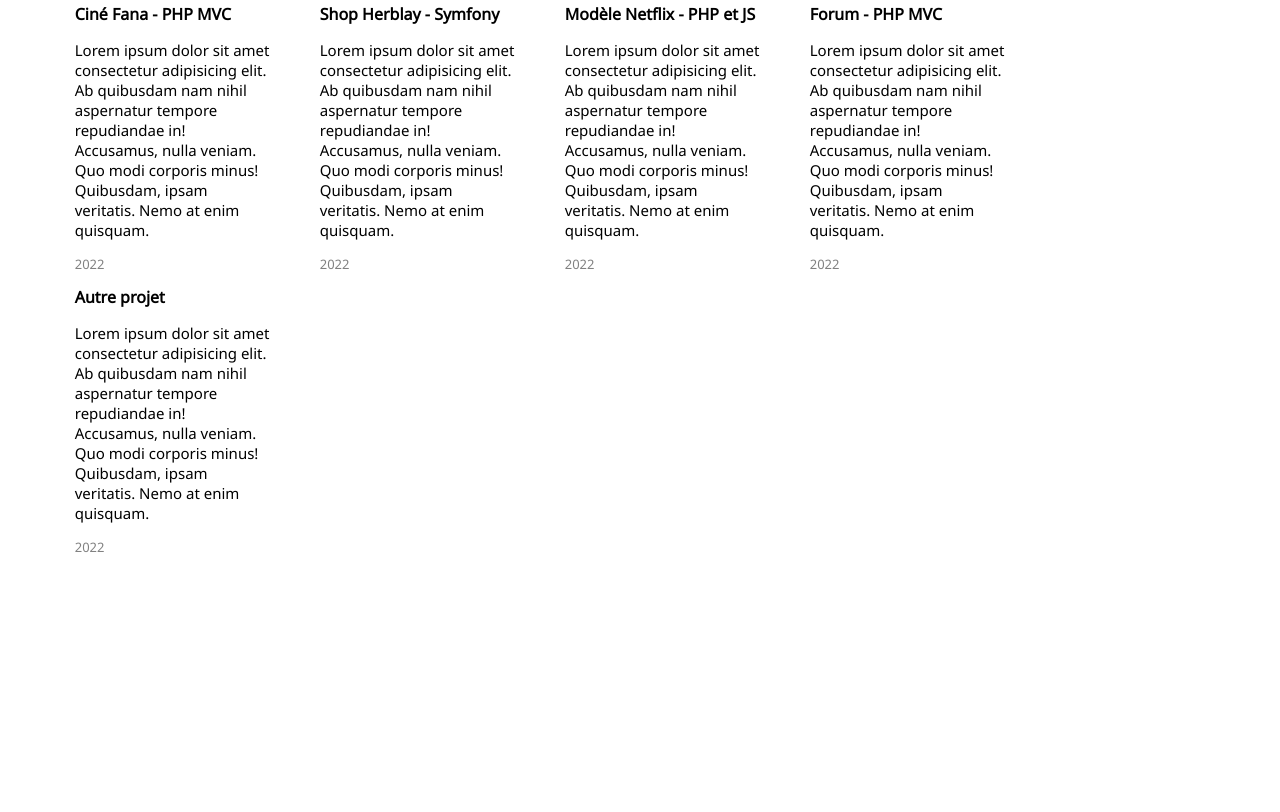
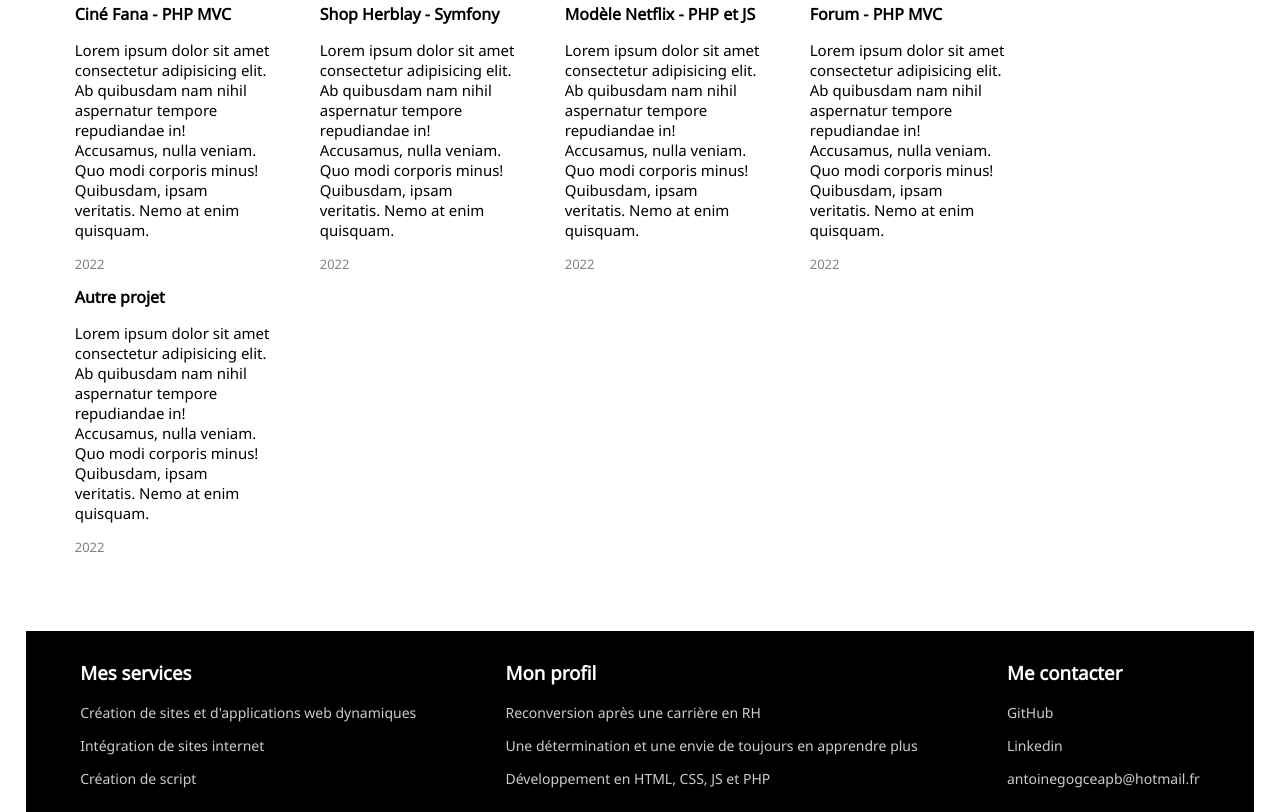
Before and after one commit to rubisanto/Portfolio-exemple, a plain HTML site: page index.html in a window 1280 px wide. Shown: the part 1303-2115 px from the top of the page. Before the commit the page ends 1922 px from the top, so only its background shows below. Drawn offline with nearby package versions, Linux system fonts and the light colour scheme.

Commit message:
footer : done , missing content

```diff
--- a/index.html
+++ b/index.html
@@ -30,7 +30,10 @@
           distinctio, doloribus blanditiis, illum id perferendis dignissimos!
           Quam, veniam? Nesciunt.
         </p>
-        <button>Contactez-moi !</button>
+
+        <a href="mailto:antoinegogceapb@hotmail.fr"
+          ><button>Contactez-moi !</button></a
+        >
       </header>
       <section class="presentation-image">
         <img src="images/code-gf0bd0e7bf_1920.jpg" alt="Code image" />
@@ -91,5 +94,27 @@
         </div>
       </section>
     </section>
+    <footer>
+      <div class="colonne">
+        <h3>Mes services</h3>
+        <p>Création de sites et d'applications web dynamiques</p>
+        <p>Intégration de sites internet</p>
+        <p>Création de script</p>
+      </div>
+      <div class="colonne">
+        <h3>Mon profil</h3>
+        <p>Reconversion après une carrière en RH</p>
+        <p>Une détermination et une envie de toujours en apprendre plus</p>
+        <p>Développement en HTML, CSS, JS et PHP</p>
+      </div>
+      <div class="colonne">
+        <h3>Me contacter</h3>
+        <a href=""><p>GitHub</p></a>
+        <a href=""><p>Linkedin</p></a>
+        <a href="mailto:antoinegogceapb@hotmail.fr"
+          ><p>antoinegogceapb@hotmail.fr</p></a
+        >
+      </div>
+    </footer>
   </body>
 </html>
--- a/style.css
+++ b/style.css
@@ -27,6 +27,7 @@ nav .profile img{
     width: 40px;
     height: 40px;
     border-radius: 50%;
+    object-fit: cover;
 }
 
 nav .profile h1{
@@ -149,6 +150,29 @@ a{
 
 }
 
+footer{
+    margin-top: 5%;
+    display: flex;
+    flex-wrap: wrap;
+    justify-content: space-around;
+    background-color: black;
+    color: white;
+    padding: 10px;
+}
+footer .colonne a{
+    text-decoration: none;
+    cursor: pointer;
+}
+
+footer .colonne p {
+    font-size: 14px;
+    color: #ccc;
+
+}
+
+footer .colonne p:hover {
+    color: white;
+}
 
 
 
@@ -182,4 +206,13 @@ a{
         margin-bottom: 20px;
         max-width: 100%;
     }
+
+    footer{
+        justify-content: flex-start;
+
+    }
+
+    footer .colonne{
+        width: 80%;
+    }
 }
```
